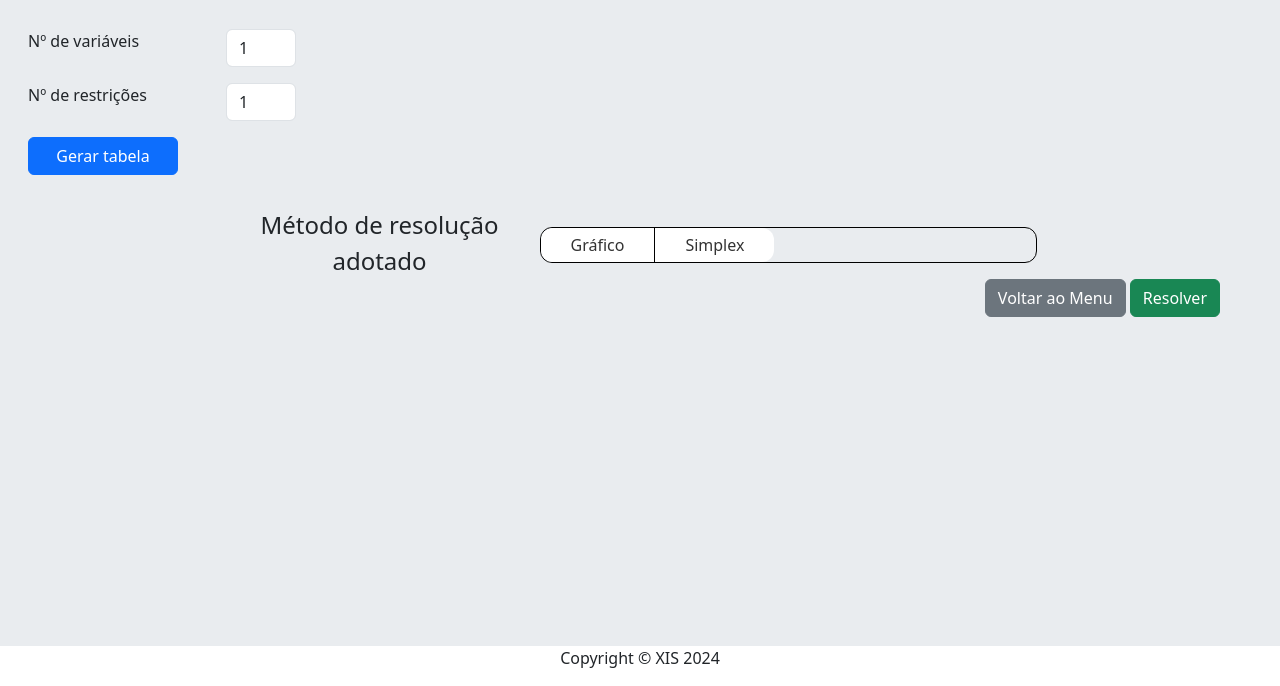
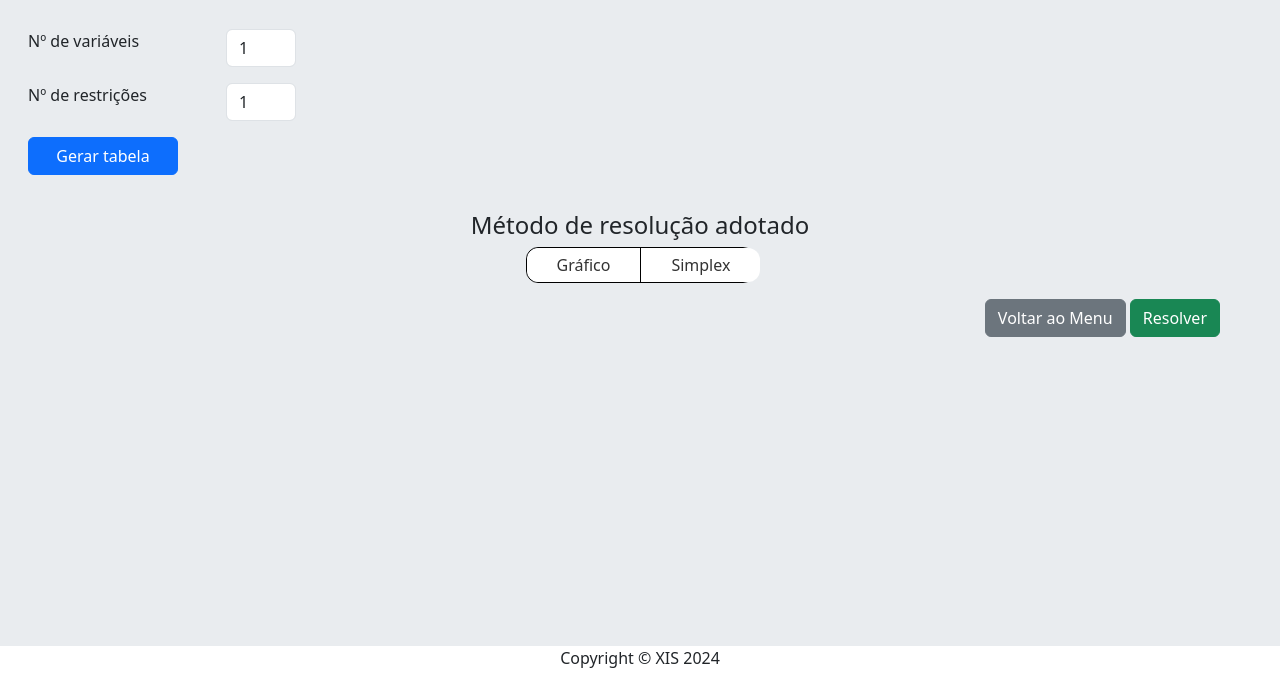
Before and after one commit to wendusbr/projeto-xis, a plain HTML site: page frontend/dashboard.html in a window 1280 px wide. Shown: the part 114-800 px from the top of the page. Drawn offline with nearby package versions, Linux system fonts and the light colour scheme.

Commit message:
Corrigindo css dos métodos de resolução

```diff
--- a/frontend/assets/css/dashboard.css
+++ b/frontend/assets/css/dashboard.css
@@ -90,7 +90,7 @@ td{
 
 #selectMetodo{
     align-content: flex-end;
-    max-width: 521px;
+    max-width: 277px;
 }
 
 .menu {
--- a/frontend/assets/js/config-table.js
+++ b/frontend/assets/js/config-table.js
@@ -88,6 +88,9 @@ $(document).ready(() =>{
         $('.menu li a').removeClass('active');
         $('.menu li a').removeClass('disabled');
         $('.menu li').removeAttr('style');
+
+        handleMenuClick();
+        atualizarDisponibilidadeMetodoGrafico();
     });
 
     // Chamada inicial
@@ -183,7 +186,6 @@ $(document).ready(() =>{
             alert('Método selecionado inválido!\nTente novamente');
         }
     });
-
 
     $('.menu li a').click(function(event) {
         handleMenuClick();
@@ -288,5 +290,6 @@ function atualizarDisponibilidadeMetodoGrafico() {
         $('#a2').parent().addClass('disabled');
     } else {
         $('#a2').parent().removeClass('disabled');
+        $('#a2').removeAttr('style');
     }
 }
--- a/frontend/dashboard.html
+++ b/frontend/dashboard.html
@@ -38,22 +38,15 @@
                 <!-- Tabela dinâmicamente gerada -->
             </div>
         </div>
-        <div id="metodos" class="row px-5 mt-3">
-            <div id="text" class="col-md-3 col-sm-4 col-5">
+        <div id="metodos" class="row px-5 mt-3 justify-content-center">
+            <div id="text" class="col-md-12 col-sm-12 col-12">
                 Método de resolução adotado
             </div>
-            <div class="col alinhamentoGeral" id="selectMetodo">
+            <div class="mt-1 row col alinhamentoGeral" id="selectMetodo">
                 <nav>
                     <ul class="menu">
-                        <!-- <li id="lin1"><a href="#" id="a1">Geométrico</a></li> -->
-                        <li id="lin2"><a href="#" id="a2">Gráfico</a></li>
-                            <li id="lin3"><a href="#" id="a3">Simplex</a>
-                            <!-- <ul id="sub-metodos">
-                                <li class="sub" id="lin4"><a href="#" class="sub" id="a4">Solução Final</a></li>
-                                <li class="sub" id="lin5"><a href="#" class="sub" id="a5">Iterações</a></li>
-                            </ul> -->
-                            </li>
-                            <!-- <li id="lin6"><a href="#" id="a6">Tabular</a></li> -->
+                        <li id="lin2" class="disabled"><a href="#" id="a2">Gráfico</a></li>
+                        <li id="lin3"><a href="#" id="a3" class="">Simplex</a></li>
                     </ul>
                     </nav>
             </div>
```
